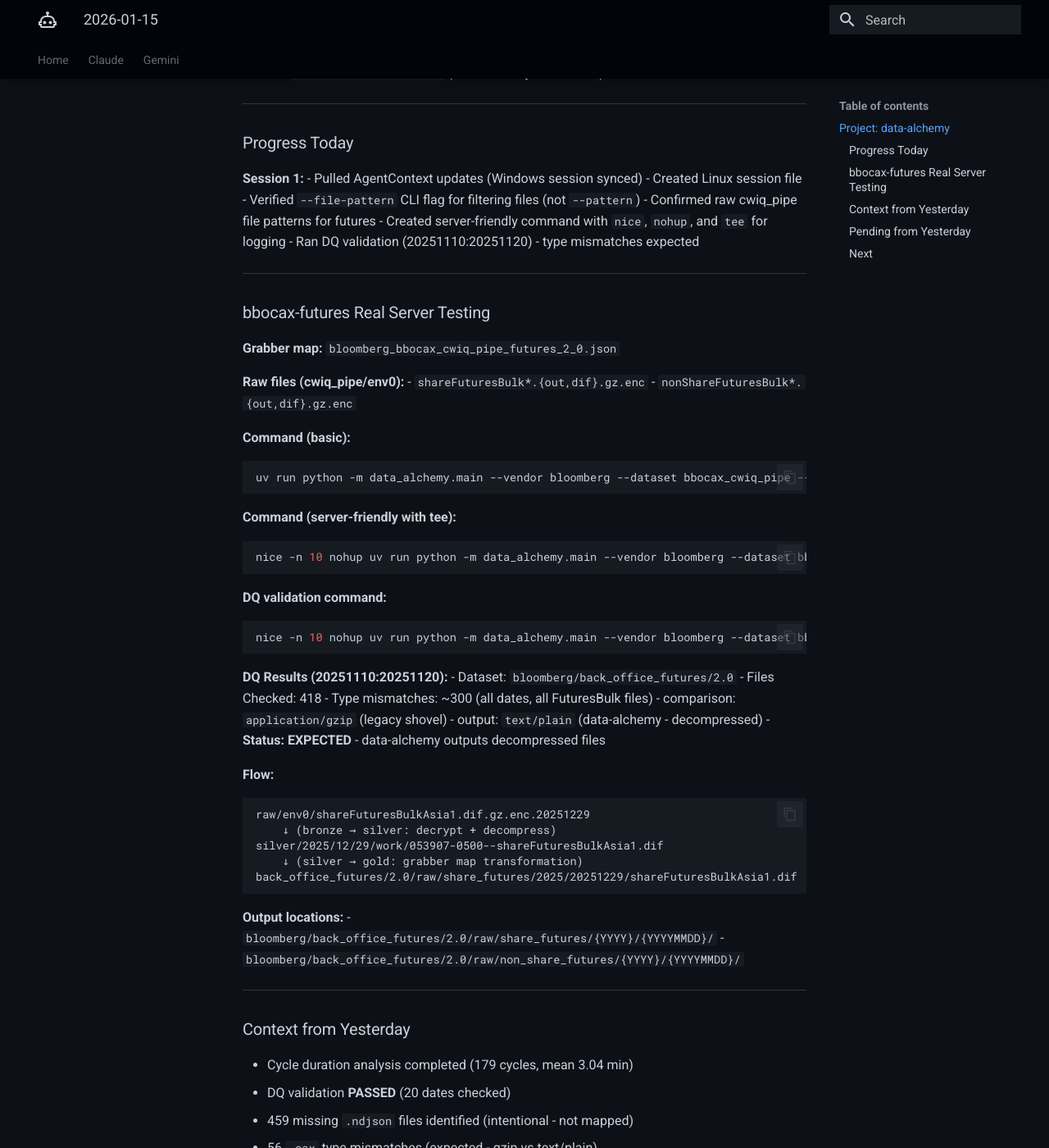
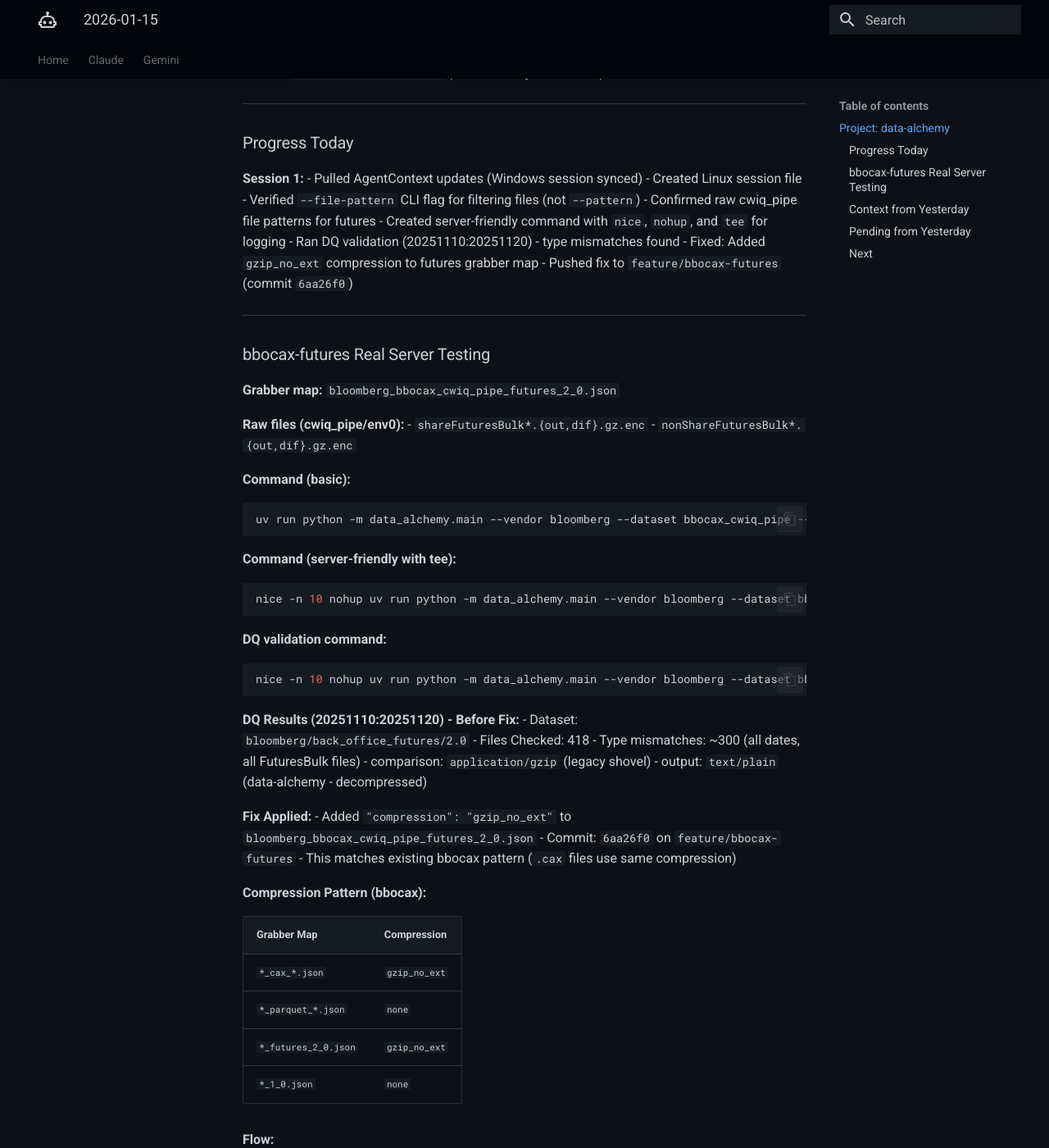
Before and after one commit to ThanuMahee12/AgentContext, an MkDocs documentation site: the page built from docs/Claude/sessions/linux/2026-01-15.md, in a window 1280 px wide and 1400 px high, scrolled down 286 px. Shown: the whole window at 82% size. Built offline with MkDocs 1.6.1 and Material for MkDocs 9.7.7, drawn with Linux system fonts in a browser that asks for light colours.

Commit message:
docs: add compression details for bbocax-futures mapping

````diff
--- a/docs/Claude/sessions/linux/2026-01-15.md
+++ b/docs/Claude/sessions/linux/2026-01-15.md
@@ -18,7 +18,9 @@
 - Verified `--file-pattern` CLI flag for filtering files (not `--pattern`)
 - Confirmed raw cwiq_pipe file patterns for futures
 - Created server-friendly command with `nice`, `nohup`, and `tee` for logging
-- Ran DQ validation (20251110:20251120) - type mismatches expected
+- Ran DQ validation (20251110:20251120) - type mismatches found
+- Fixed: Added `gzip_no_ext` compression to futures grabber map
+- Pushed fix to `feature/bbocax-futures` (commit `6aa26f0`)
 
 ---
 
@@ -45,13 +47,26 @@ nice -n 10 nohup uv run python -m data_alchemy.main --vendor bloomberg --dataset
 nice -n 10 nohup uv run python -m data_alchemy.main --vendor bloomberg --dataset bbocax_cwiq_pipe --version 1.0 --dq --verbose-dq --dq-date-range 20251110:20251120 --file-pattern "shareFuturesBulk|nonShareFuturesBulk" 2>&1 | tee /home/svc_dat_alche_u/workspace/thanudev/logs/bbocax-futures-dq-$(date +%Y%m%d-%H%M%S).log &
 ```
 
-**DQ Results (20251110:20251120):**
+**DQ Results (20251110:20251120) - Before Fix:**
 - Dataset: `bloomberg/back_office_futures/2.0`
 - Files Checked: 418
 - Type mismatches: ~300 (all dates, all FuturesBulk files)
   - comparison: `application/gzip` (legacy shovel)
   - output: `text/plain` (data-alchemy - decompressed)
-- **Status: EXPECTED** - data-alchemy outputs decompressed files
+
+**Fix Applied:**
+- Added `"compression": "gzip_no_ext"` to `bloomberg_bbocax_cwiq_pipe_futures_2_0.json`
+- Commit: `6aa26f0` on `feature/bbocax-futures`
+- This matches existing bbocax pattern (`.cax` files use same compression)
+
+**Compression Pattern (bbocax):**
+
+| Grabber Map | Compression |
+|-------------|-------------|
+| `*_cax_*.json` | `gzip_no_ext` |
+| `*_parquet_*.json` | `none` |
+| `*_futures_2_0.json` | `gzip_no_ext` |
+| `*_1_0.json` | `none` |
 
 **Flow:**
 ```
````
Also changed, not shown: docs/Claude/notes/projects/data-alchemy/mapping.md (+21 -0 lines).
